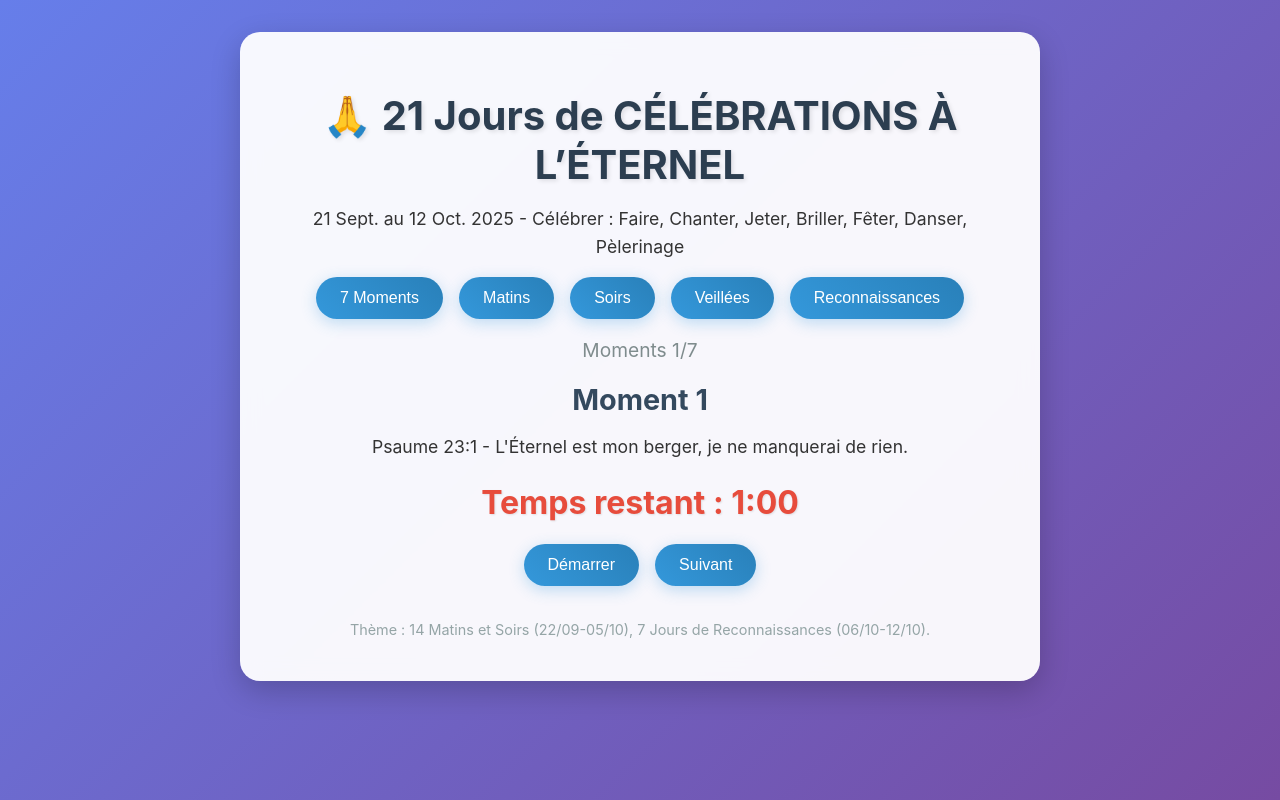
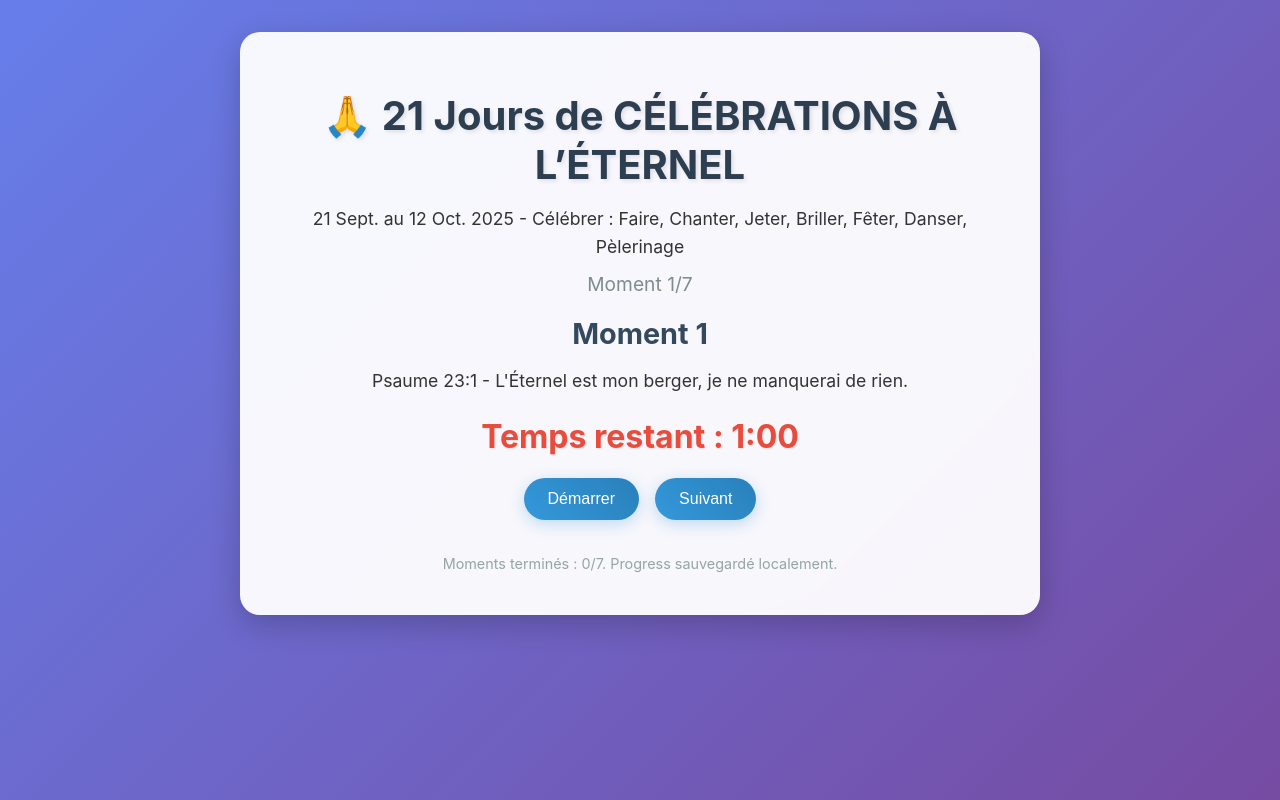
Before and after one commit to wilf974/RDV, a React (Vite) app in the folder frontend/: page / in a window 1280 px wide. Built offline with nearby package versions, Linux system fonts and the light colour scheme.

Commit message:
Simplification interface : 7 moments, persistance localStorage pour moments terminés

```diff
--- a/frontend/src/App.jsx
+++ b/frontend/src/App.jsx
@@ -2,14 +2,16 @@ import React, { useState, useEffect } from 'react';
 
 /**
  * Composant principal de l'application de Jeûne et Prière 2026.
- * Thème : 21 Jours de CÉLÉBRATIONS À L’ÉTERNEL (21 Sept. au 12 Oct. 2025).
- * Gère les 7 moments quotidiens avec textes bibliques et timer.
+ * Gère les 7 moments quotidiens avec persistance et timer.
  */
 function App() {
   const [currentMoment, setCurrentMoment] = useState(0);
   const [timeLeft, setTimeLeft] = useState(60); // 1 minute en secondes
   const [isActive, setIsActive] = useState(false);
-  const [currentSection, setCurrentSection] = useState('moments'); // Sections : moments, matins, soirs, veillées, reconnaissances
+  const [completedMoments, setCompletedMoments] = useState(() => {
+    const saved = localStorage.getItem('completedMoments');
+    return saved ? JSON.parse(saved) : [];
+  });
 
   const moments = [
     { title: "Moment 1", text: "Psaume 23:1 - L'Éternel est mon berger, je ne manquerai de rien." },
@@ -21,29 +23,6 @@ function App() {
     { title: "Moment 7", text: "Jean 14:6 - Je suis le chemin, la vérité, et la vie." }
   ];
 
-  const matins = [
-    { title: "Matin 1", text: "Psaume 119:164 - Sept fois le jour je te célèbre, à cause des lois de ta justice." },
-    { title: "Matin 2", text: "Psaume 30:5 - Chantez en l'honneur de l'Eternel, vous qui l'aimez." }
-  ];
-
-  const soirs = [
-    { title: "Soir 1", text: "Psaume 55:18 - Le soir, et le matin, et à midi, je crierai et je gémirai." },
-    { title: "Soir 2", text: "Psaume 92:2-3 - Il est bon de te louer, Eternel, et de célébrer ton nom." }
-  ];
-
-  const veillees = [
-    { title: "Veillée 1", text: "Psaume 34:4-7 - Dites avec moi la grandeur de l’Eternel, célébrons tous son nom !" },
-    { title: "Veillée 2", text: "Psaume 99:1-3 - L’Eternel règne: les peuples tremblent; il siège entre les chérubins." }
-  ];
-
-  const reconnaissances = [
-    { title: "Reconnaissance 1", text: "Psaume 113:1-3 - Louez l’Eternel ! Serviteurs de l’Eternel, louez le nom de l’Eternel !" },
-    { title: "Reconnaissance 2", text: "Psaume 66:1-2 - Chantez la gloire de son nom, célébrez sa gloire par vos louanges !" }
-  ];
-
-  const sections = { moments, matins, soirs, veillees, reconnaissances };
-  const currentItems = sections[currentSection];
-
   useEffect(() => {
     document.title = 'Jeûne et Prière 2026';
     let interval = null;
@@ -51,8 +30,11 @@ function App() {
       interval = setInterval(() => {
         setTimeLeft(timeLeft => {
           if (timeLeft === 1) {
-            // Notification quand le timer arrive à zéro
-            alert("Temps écoulé ! Passez au moment suivant.");
+            // Notification et marquer comme terminé
+            alert("Temps écoulé ! Moment terminé.");
+            const newCompleted = [...completedMoments, currentMoment];
+            setCompletedMoments(newCompleted);
+            localStorage.setItem('completedMoments', JSON.stringify(newCompleted));
           }
           return timeLeft - 1;
         });
@@ -61,7 +43,7 @@ function App() {
       setIsActive(false);
     }
     return () => clearInterval(interval);
-  }, [isActive, timeLeft]);
+  }, [isActive, timeLeft, currentMoment, completedMoments]);
 
   const startTimer = () => {
     setTimeLeft(60);
@@ -69,42 +51,30 @@ function App() {
   };
 
   const nextMoment = () => {
-    setCurrentMoment((prev) => (prev + 1) % currentItems.length);
-    setTimeLeft(60);
-    setIsActive(false);
-  };
-
-  const changeSection = (section) => {
-    setCurrentSection(section);
-    setCurrentMoment(0);
-    setTimeLeft(60);
-    setIsActive(false);
+    if (currentMoment < moments.length - 1) {
+      setCurrentMoment(currentMoment + 1);
+      setTimeLeft(60);
+      setIsActive(false);
+    }
   };
 
   return (
     <div className="app">
       <h1>🙏 21 Jours de CÉLÉBRATIONS À L’ÉTERNEL</h1>
       <p>21 Sept. au 12 Oct. 2025 - Célébrer : Faire, Chanter, Jeter, Briller, Fêter, Danser, Pèlerinage</p>
-      <div className="buttons">
-        <button onClick={() => changeSection('moments')}>7 Moments</button>
-        <button onClick={() => changeSection('matins')}>Matins</button>
-        <button onClick={() => changeSection('soirs')}>Soirs</button>
-        <button onClick={() => changeSection('veillees')}>Veillées</button>
-        <button onClick={() => changeSection('reconnaissances')}>Reconnaissances</button>
-      </div>
-      <p className="moment-counter">{currentSection.charAt(0).toUpperCase() + currentSection.slice(1)} {currentMoment + 1}/{currentItems.length}</p>
-      <h2>{currentItems[currentMoment].title}</h2>
-      <p>{currentItems[currentMoment].text}</p>
+      <p className="moment-counter">Moment {currentMoment + 1}/7 {completedMoments.includes(currentMoment) ? '✅ Terminé' : ''}</p>
+      <h2>{moments[currentMoment].title}</h2>
+      <p>{moments[currentMoment].text}</p>
       <p className="timer">Temps restant : {Math.floor(timeLeft / 60)}:{(timeLeft % 60).toString().padStart(2, '0')}</p>
       <div className="buttons">
-        <button onClick={startTimer} disabled={isActive}>
+        <button onClick={startTimer} disabled={isActive || completedMoments.includes(currentMoment)}>
           Démarrer
         </button>
-        <button onClick={nextMoment} disabled={isActive}>
+        <button onClick={nextMoment} disabled={currentMoment >= moments.length - 1}>
           Suivant
         </button>
       </div>
-      <p className="footer">Thème : 14 Matins et Soirs (22/09-05/10), 7 Jours de Reconnaissances (06/10-12/10).</p>
+      <p className="footer">Moments terminés : {completedMoments.length}/7. Progress sauvegardé localement.</p>
     </div>
   );
 }
```
Also changed, not shown: 1 other file (tests, documents, lock files or other folders).
